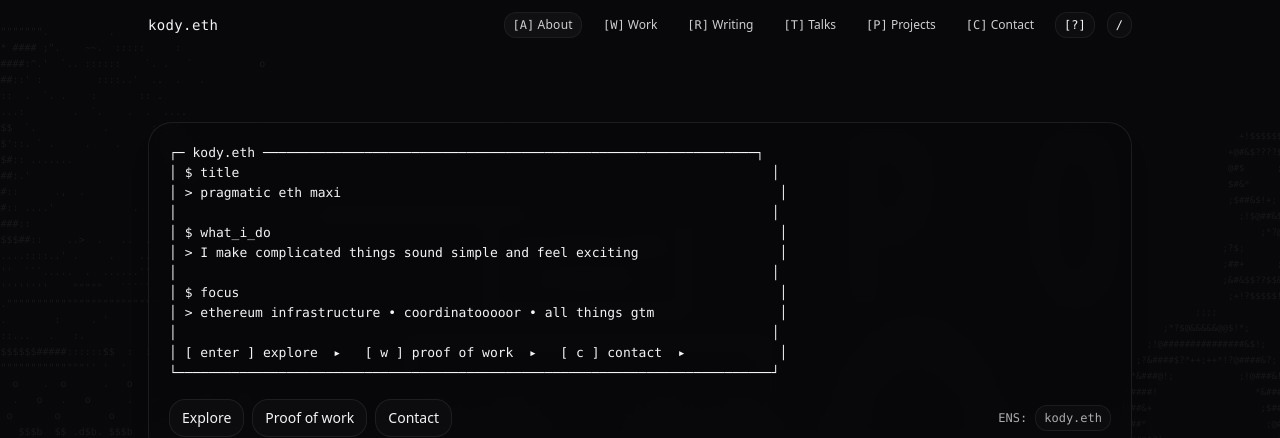
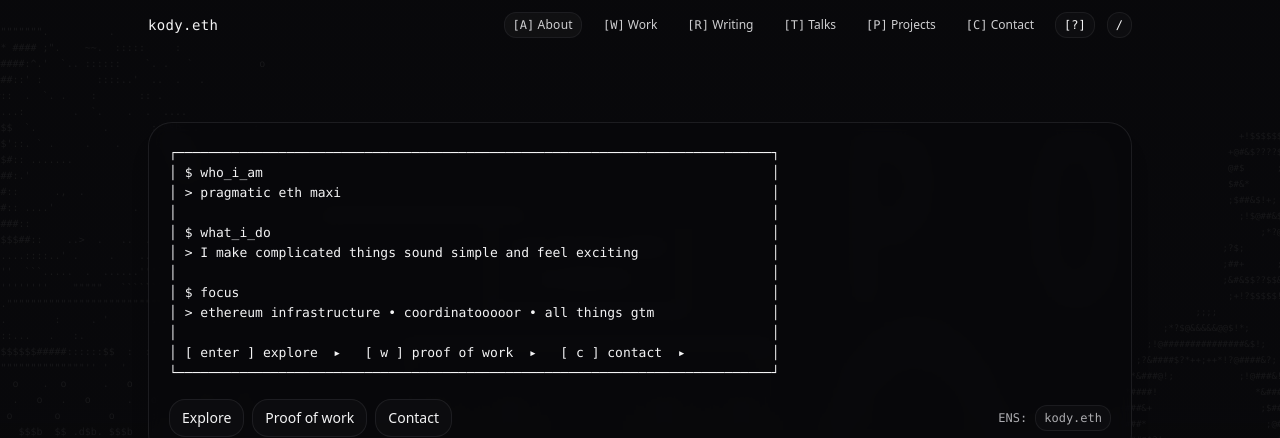
Before and after one commit to ksale001/kody-eth, a React (Vite) app: page / in a window 1280 px wide. Shown: the top 438 px of the page. Built offline with nearby package versions, Linux system fonts and the light colour scheme.

Commit message:
Update hero box label and border alignment

```diff
--- a/src/App.jsx
+++ b/src/App.jsx
@@ -577,17 +577,17 @@ export default function KodyEthPreview() {
           <div className="rounded-3xl border border-zinc-800/70 bg-zinc-950/55 p-5 shadow-xl backdrop-blur">
             <div className="flex flex-col gap-4">
               <pre className="whitespace-pre-wrap font-mono text-[13px] leading-5 text-zinc-100">
-{`┌─ kody.eth ───────────────────────────────────────────────────────────────┐
-│ $ title                                                                    │
-│ > pragmatic eth maxi                                                        │
+{`┌────────────────────────────────────────────────────────────────────────────┐
+│ $ who_i_am                                                                 │
+│ > pragmatic eth maxi                                                       │
 │                                                                            │
-│ $ what_i_do                                                                 │
-│ > I make complicated things sound simple and feel exciting                  │
+│ $ what_i_do                                                                │
+│ > I make complicated things sound simple and feel exciting                 │
 │                                                                            │
-│ $ focus                                                                     │
-│ > ethereum infrastructure • coordinatooooor • all things gtm                │
+│ $ focus                                                                    │
+│ > ethereum infrastructure • coordinatooooor • all things gtm               │
 │                                                                            │
-│ [ enter ] explore  ▸   [ w ] proof of work  ▸   [ c ] contact  ▸            │
+│ [ enter ] explore  ▸   [ w ] proof of work  ▸   [ c ] contact  ▸           │
 └────────────────────────────────────────────────────────────────────────────┘`}
               </pre>
 
```
